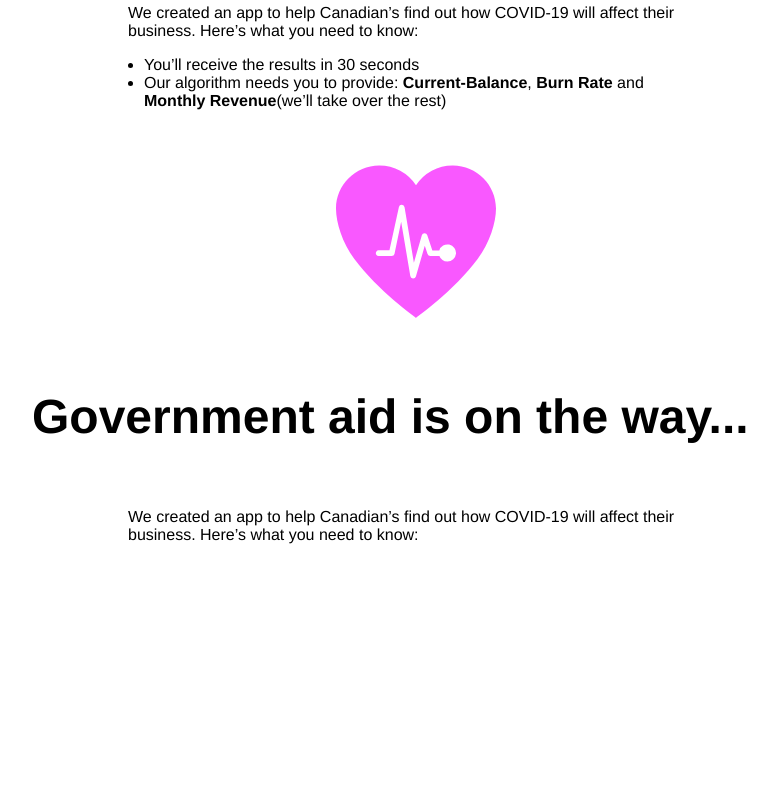
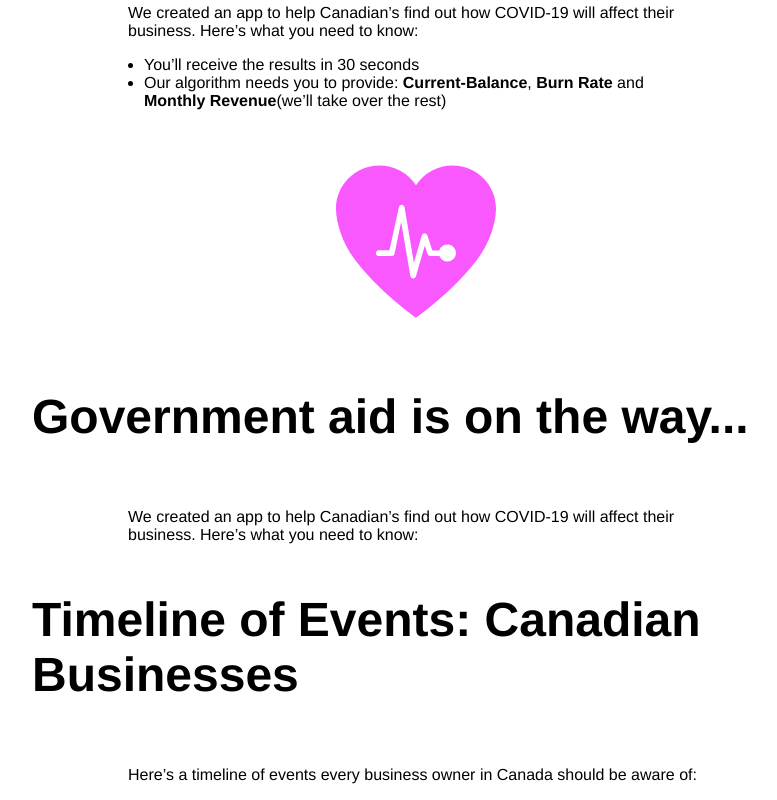
Before and after one commit to COVIDImpact/CovidImpact, a Vue app in the folder app/: page / in a window 1280 px wide. Shown: the part 346-1146 px from the top of the page, without its empty margins (224-1001 px from the left). Before the commit the page ends 906 px from the top, so only its background shows below. Built offline with nearby package versions, Linux system fonts and the light colour scheme.

Commit message:
added timeline

```diff
--- /dev/null
+++ b/app/src/components/Timeline.vue
@@ -0,0 +1,53 @@
+
+<template>
+  <div class="time">
+    <div class="time__con">
+      <h1 class="time__con--title">Timeline of Events: Canadian Businesses</h1>
+      <div
+        class="time__con--info"
+      >Here’s a timeline of events every business owner in Canada should be aware of:</div>
+    </div>
+  </div>
+</template>
+
+<script>
+export default {};
+</script>
+
+<style>
+.time {
+  width: 100%;
+}
+.time__con {
+  margin: 1em 1em;
+}
+.time__con--title {
+  font-size: 2em;
+  margin-top: 0em;
+}
+.time__con--info {
+  margin-top: 1em;
+}
+
+@media screen and (min-width: 375px) {
+  .time__con--info {
+    margin-top: 2em;
+  }
+}
+@media screen and (min-width: 425px) {
+  .time__con--title {
+    margin-top: 1em;
+    font-size: 3em;
+  }
+}
+@media screen and (min-width: 768px) {
+  .time__con {
+    margin: 1em auto;
+    width: 768px;
+  }
+  .time__con--info {
+    margin: 0em 6em;
+    margin-top: 4em;
+  }
+}
+</style>
--- a/app/src/pages/Home.vue
+++ b/app/src/pages/Home.vue
@@ -4,6 +4,7 @@
     <Navbar></Navbar>
     <Hero></Hero>
     <Form></Form>
+    <Timeline></Timeline>
   </div>
 </template>
 
@@ -12,6 +13,7 @@ const CallToAction = () => import("@/components/CallToAction.vue");
 const Navbar = () => import("@/components/Navbar.vue");
 const Hero = () => import("@/components/Hero.vue");
 const Form = () => import("@/components/Form.vue");
+const Timeline = () => import("@/components/Timeline.vue");
 
 export default {
   name: "Home",
@@ -19,7 +21,8 @@ export default {
     CallToAction,
     Navbar,
     Hero,
-    Form
+    Form,
+    Timeline
   }
 };
 </script>
```
